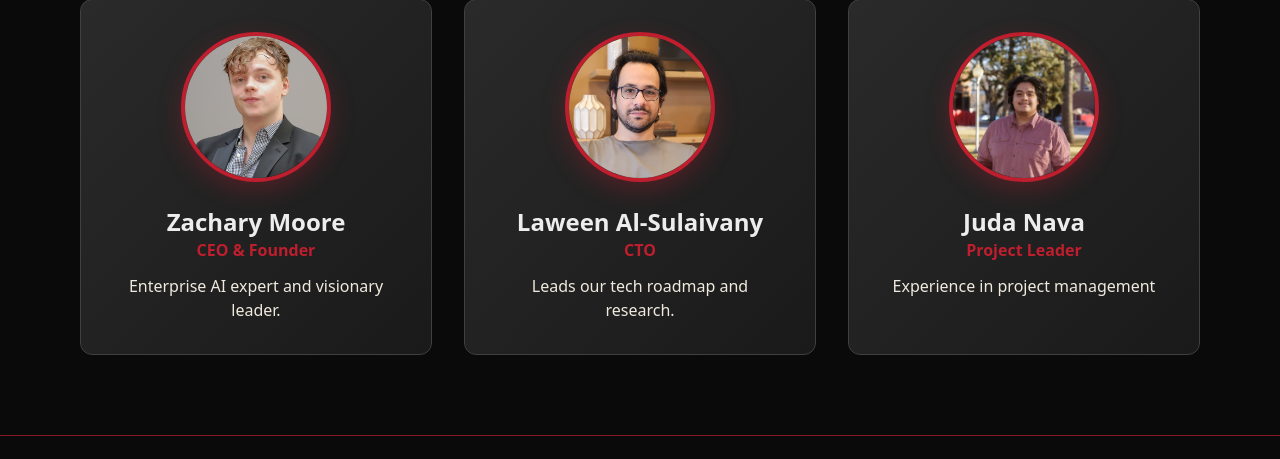
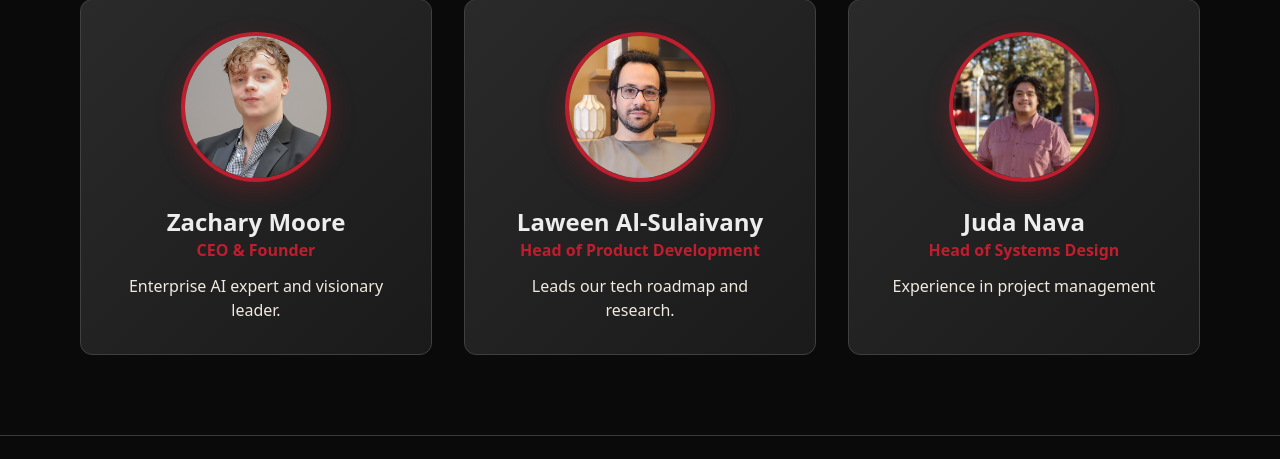
Before and after one commit to Zach-A-Moore/Moore-AI, a Flask app: page /team in a window 1280 px wide. Shown: the part 334-793 px from the top of the page. Run offline with Flask 3, Linux system fonts and the light colour scheme; some libraries are stand-ins or nearby versions.

Commit message:
fix: update team member titles for accuracy

```diff
--- a/templates/team.html
+++ b/templates/team.html
@@ -11,8 +11,8 @@
     <div class="grid md:grid-cols-3 gap-8">
       {% for person in [
         {"img": "Zach.jpg", "name": "Zachary Moore", "title": "CEO & Founder", "desc": "Enterprise AI expert and visionary leader.", "class": "zach", "github": "Zach-A-Moore"},
-        {"img": "Laween.png", "name": "Laween Al-Sulaivany", "title": "CTO", "desc": "Leads our tech roadmap and research.", "class": "", "github": "laween-alsulaivany"},
-        {"img": "Judah.jpeg", "name": "Juda Nava", "title": "Project Leader", "desc": "Experience in project management", "class": "judah", "github": "judahn02"}
+        {"img": "Laween.png", "name": "Laween Al-Sulaivany", "title": "Head of Product Development", "desc": "Leads our tech roadmap and research.", "class": "", "github": "laween-alsulaivany"},
+        {"img": "Judah.jpeg", "name": "Juda Nava", "title": "Head of Systems Design", "desc": "Experience in project management", "class": "judah", "github": "judahn02"}
       ] %}
 
     <div class="service-card p-8 rounded-xl card-hover">
```
